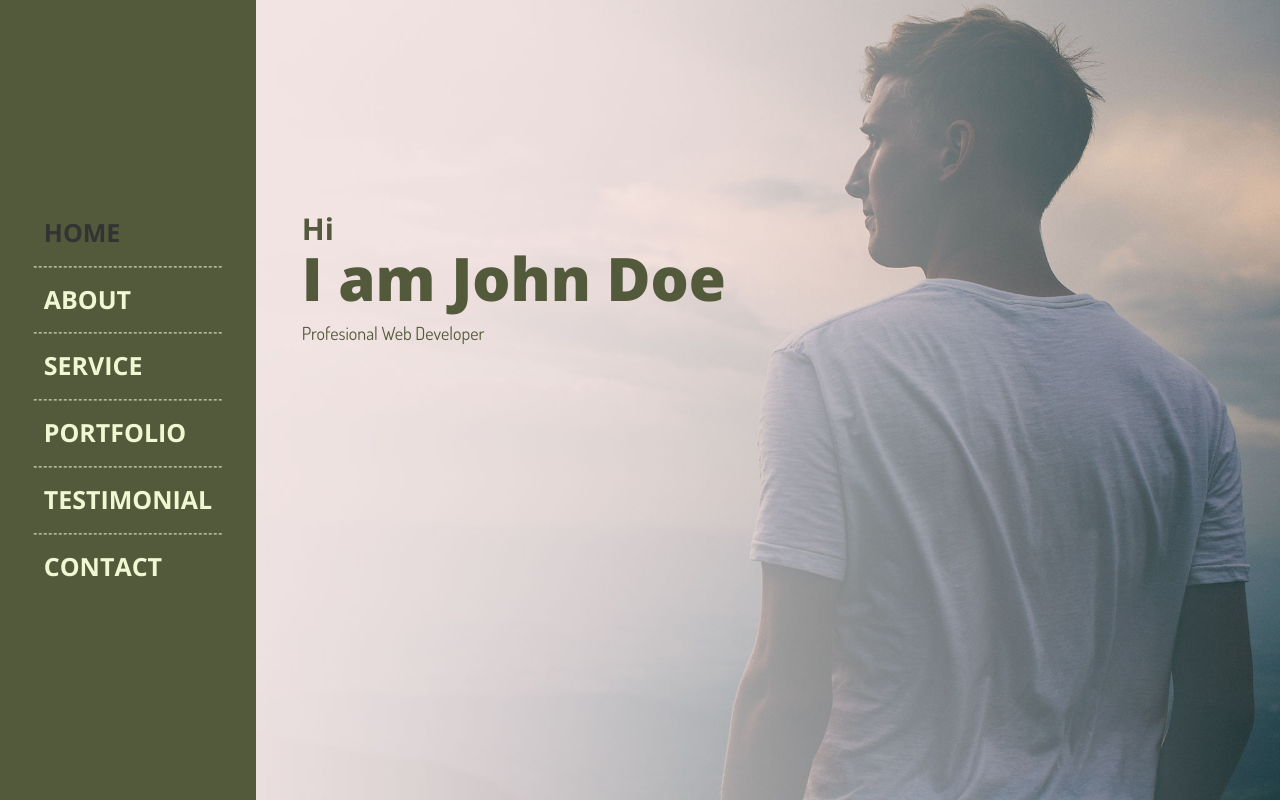
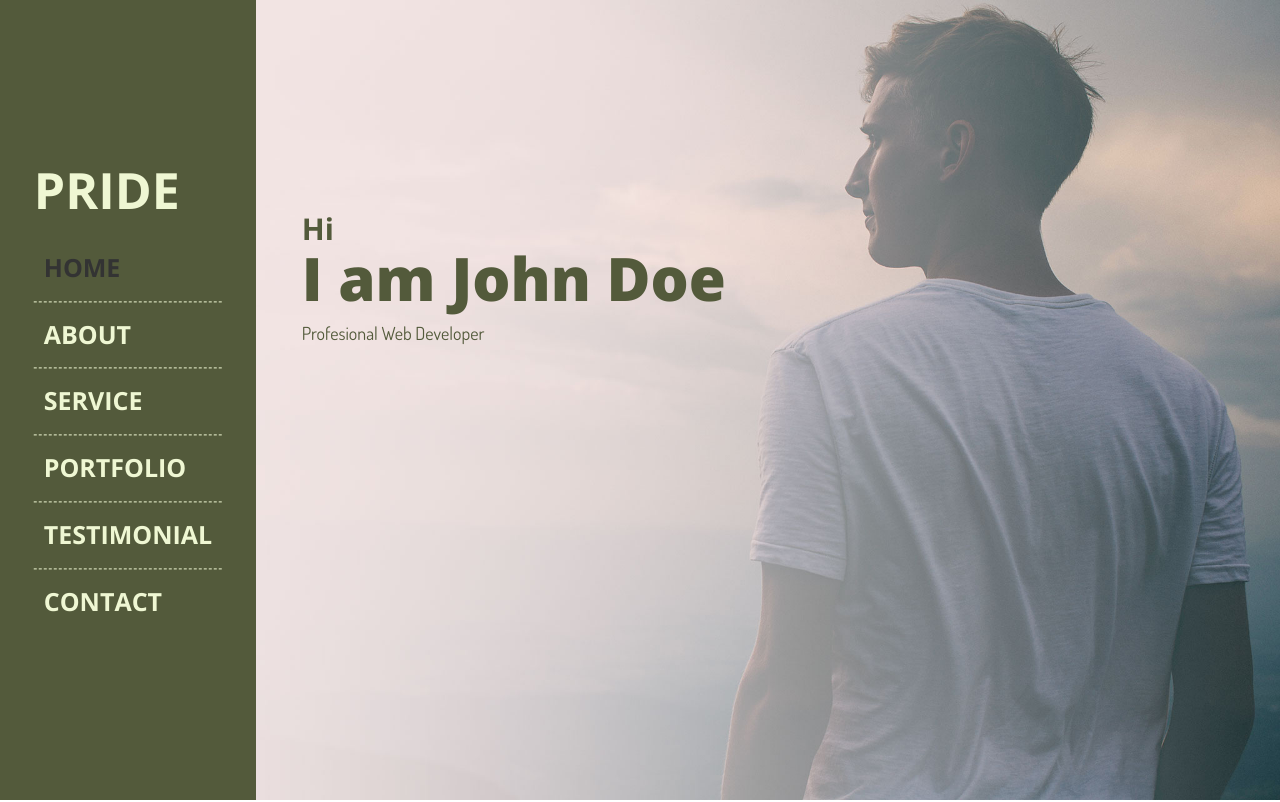
Before and after one commit to irojabkhan/pride, a plain HTML site: page index.html in a window 1280 px wide. Shown: the top 802 px of the page. Drawn offline with nearby package versions, Linux system fonts and the light colour scheme.

Commit message:
logo added

```diff
--- a/css/style.css
+++ b/css/style.css
@@ -105,6 +105,19 @@ ul {
 .menu_bar ul li {
 	border-bottom: 1px dashed #EFF7D3;
 	text-align: left;
+}
+
+.menu_bar ul li.logo {
+	border-bottom: 0;
+	margin-bottom: 20px;
+}
+
+.menu_bar ul li.logo a,
+.menu_bar ul li.logo a:hover {
+	font-size: 50px;
+	padding: 0;
+	line-height: 50px;
+	color: #EFF7D3;
 }
 
 .menu_bar ul li:last-child {
--- a/index.html
+++ b/index.html
@@ -68,7 +68,9 @@
 
       <!-- Menu Bar Start Here -->
       <div class="menu_bar" id="sidebar">
+
         <ul>
+          <li class="logo"><a href="">PRIDE</a></li>
           <li><a href="#header" class="active">HOME</a></li>
           <li><a href="#about">ABOUT</a></li>
           <li><a href="#service">SERVICE</a></li>
```
